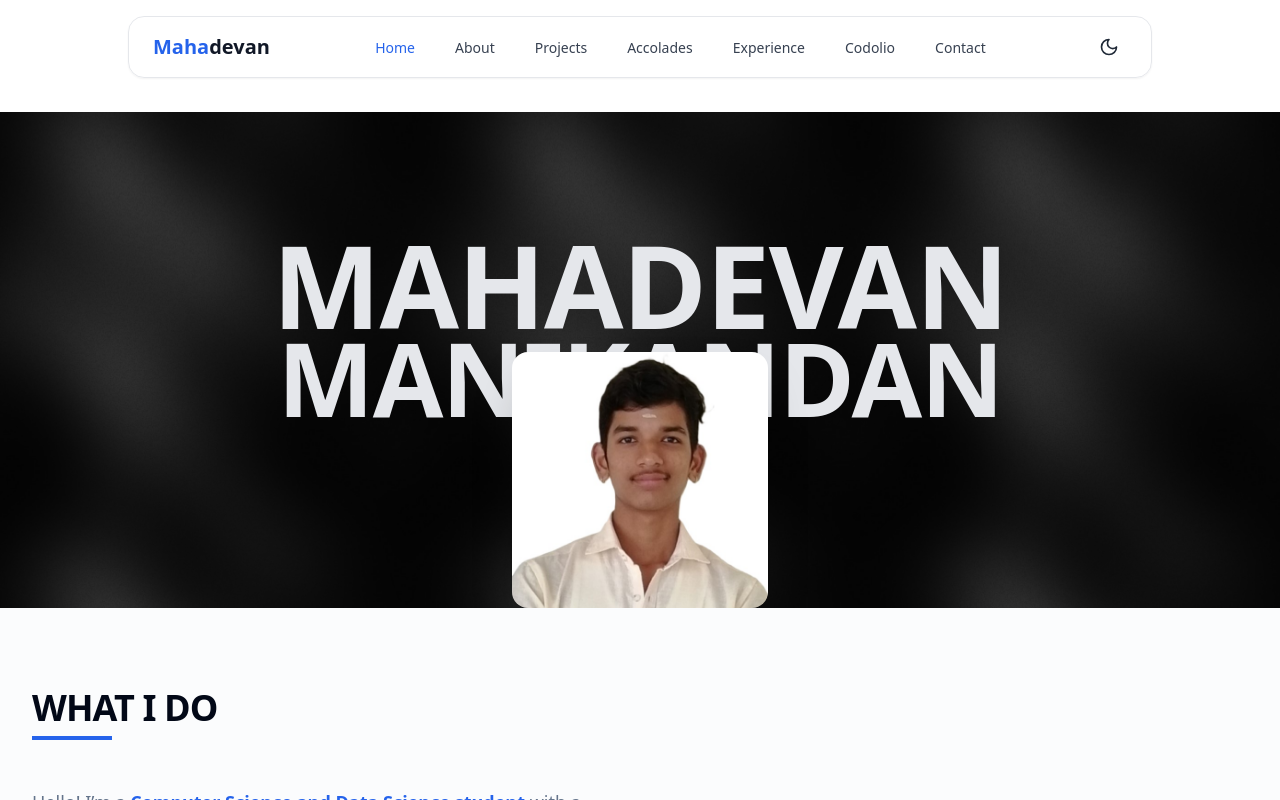
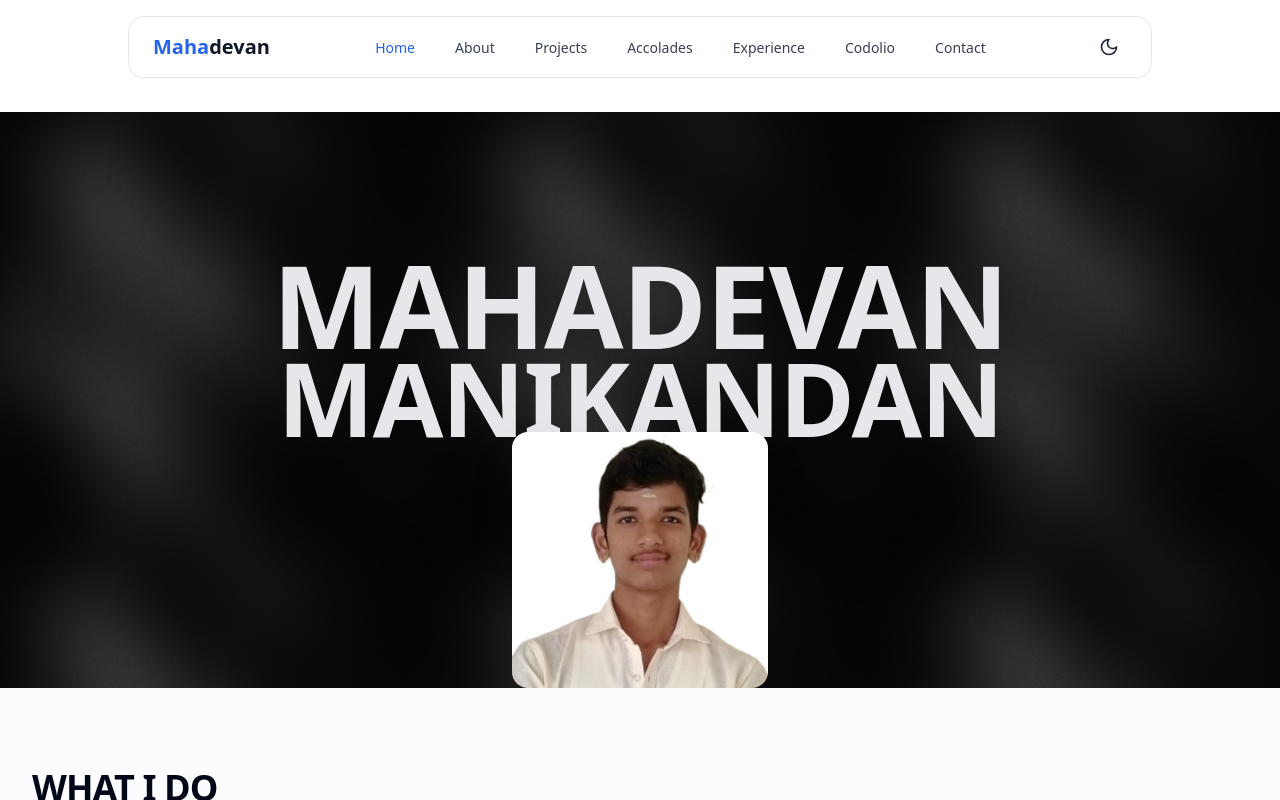
Before and after one commit to Mahadevan2005/Latest_Portfolio, a React (Vite) app: page / in a window 1280 px wide. Both pictures are taken after a click on the button 1109 px from the left and 133 px from the top of the page. Shown: the top 800 px of the page. Built offline with nearby package versions, Linux system fonts and the light colour scheme.

Commit message:
Updated Hero.tsx

```diff
--- a/src/components/Home/Hero.tsx
+++ b/src/components/Home/Hero.tsx
@@ -34,7 +34,7 @@ const Hero = () => {
           initial={{ opacity: 0, scale: 0.8 }}
           animate={{ opacity: 1, scale: 1 }}
           transition={{ duration: 0.8, delay: 0.3 }}
-          className="relative z-10 mt-48 md:mt-60"
+          className="relative z-10 mt-48 md:mt-80"
         >
           <img
             src={profilePic}
```
